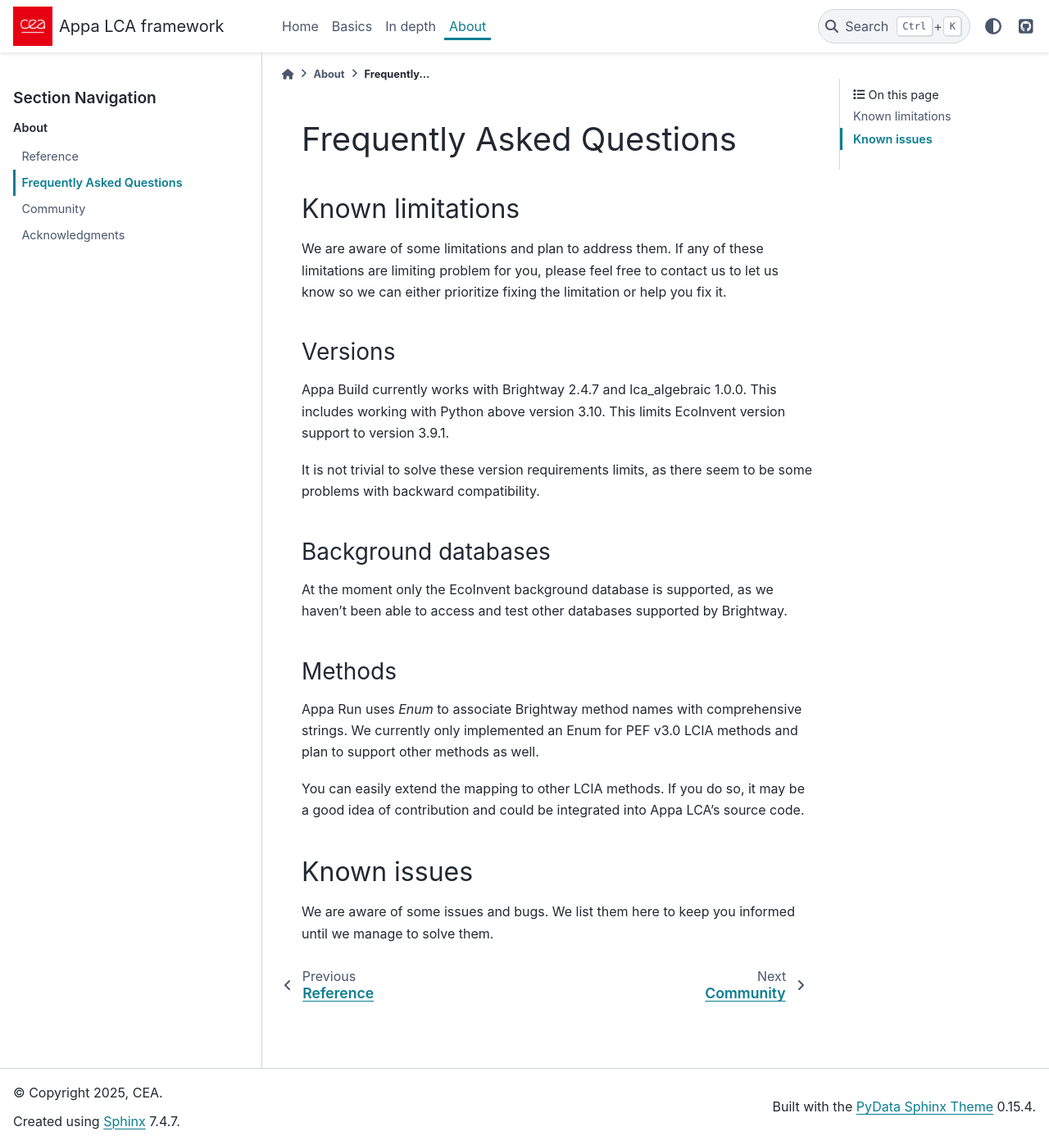
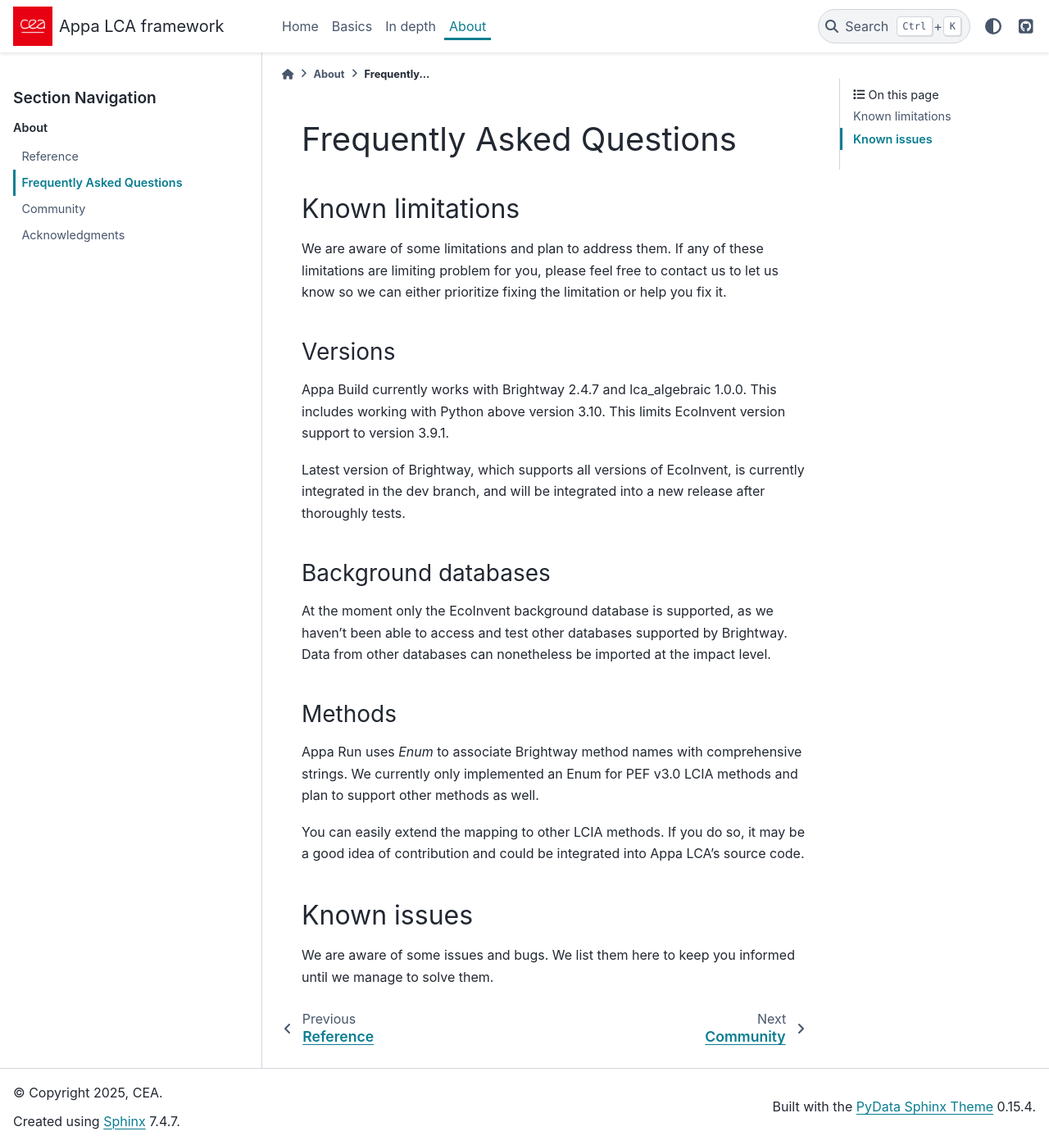
Before and after one commit to appalca/appalca.github.io, a Sphinx documentation site: the page built from docs/about/faq.md, in a window 1280 px wide and 1397 px high. Shown: the whole window at 82% size. Built offline with Sphinx 7.4.7 and the PyData theme 0.15.4, drawn with Linux system fonts in a browser that asks for light colours.

Commit message:
(fix) Remove and update deprecated comments. (#21)
(fix) Remove and update deprecated comments about EcoInvent being mandatory and about the supported Brightway version. (#21)

```diff
--- a/docs/about/faq.md
+++ b/docs/about/faq.md
@@ -10,10 +10,11 @@
 This includes working with Python above version 3.10.
 This limits EcoInvent version support to version 3.9.1.
 
-It is not trivial to solve these version requirements limits, as there seem to be some problems with backward compatibility.
+Latest version of Brightway, which supports all versions of EcoInvent, is currently integrated in the dev branch, and will be integrated into a new release after thoroughly tests.
 
 ### Background databases
 At the moment only the EcoInvent background database is supported, as we haven't been able to access and test other databases supported by Brightway.
+Data from other databases can nonetheless be imported at the impact level.
 
 ### Methods
 Appa Run uses *Enum* to associate Brightway method names with comprehensive strings.
```
Also changed, not shown: docs/basics/getting_started.md (+0 -4 lines).
